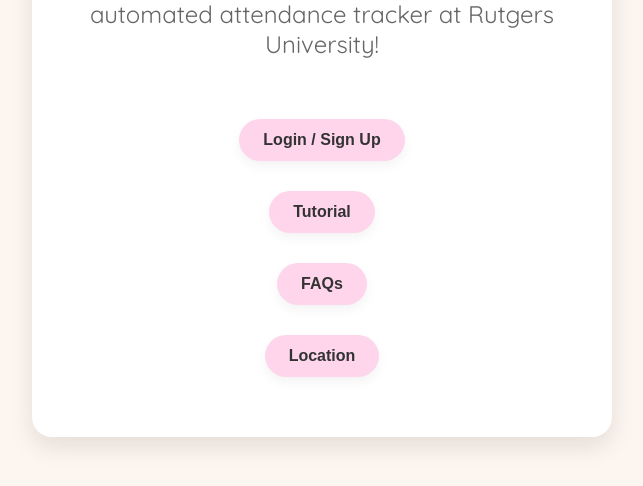
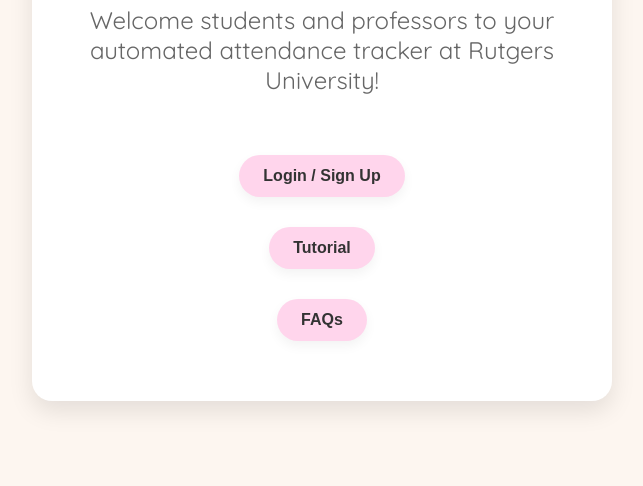
Before and after one commit to Absa1072/ClassCheck, a website: page docs/index.html in a window 1280 px wide. Shown: the part 312-798 px from the top of the page, without its empty margins (318-961 px from the left). Drawn offline with Linux system fonts and the light colour scheme.

Commit message:
Update index.html

```diff
--- a/docs/index.html
+++ b/docs/index.html
@@ -129,10 +129,6 @@
     <form action="FAQ.html" method="GET">
       <button type="submit" class="button">FAQs</button>
     </form>
-
-    <form action="trackUser.html" method="GET">
-      <button type="submit" class="button">Location</button>
-    </form>
   </div>
 
 </body>
```
